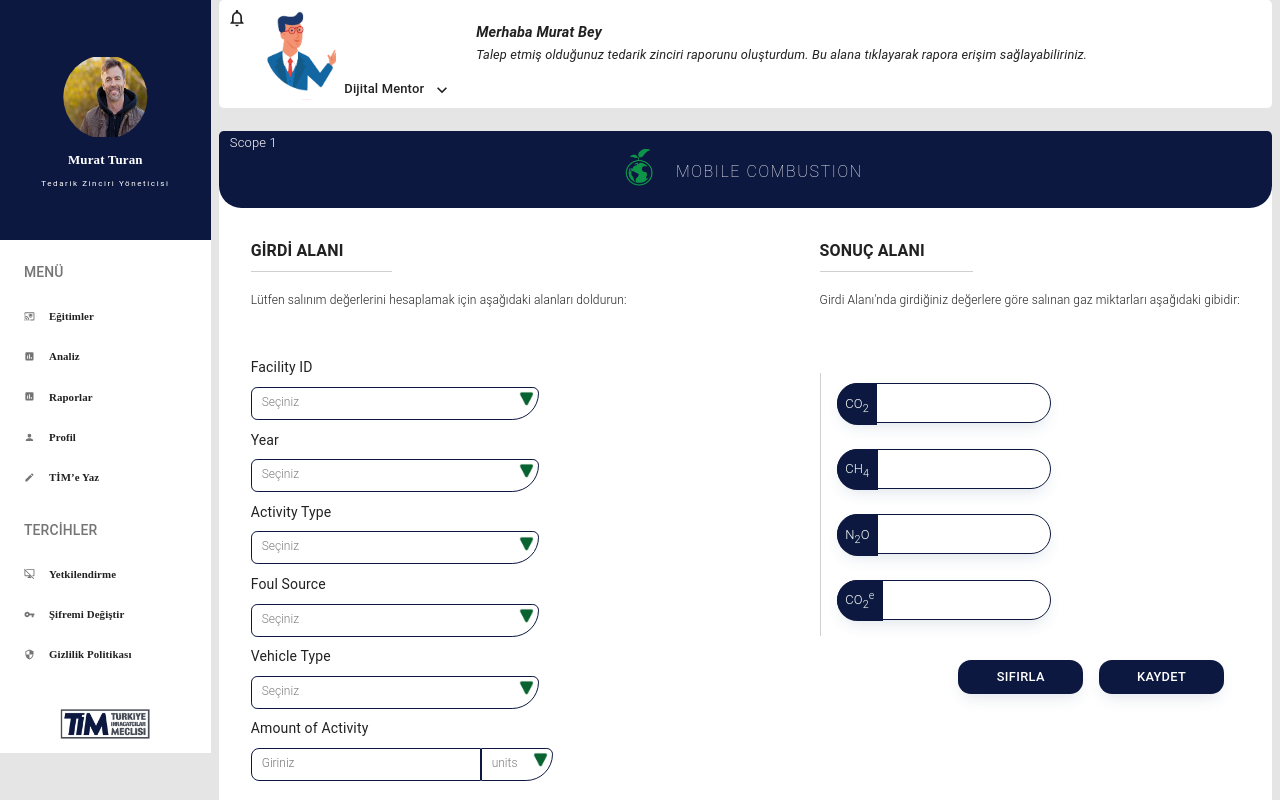
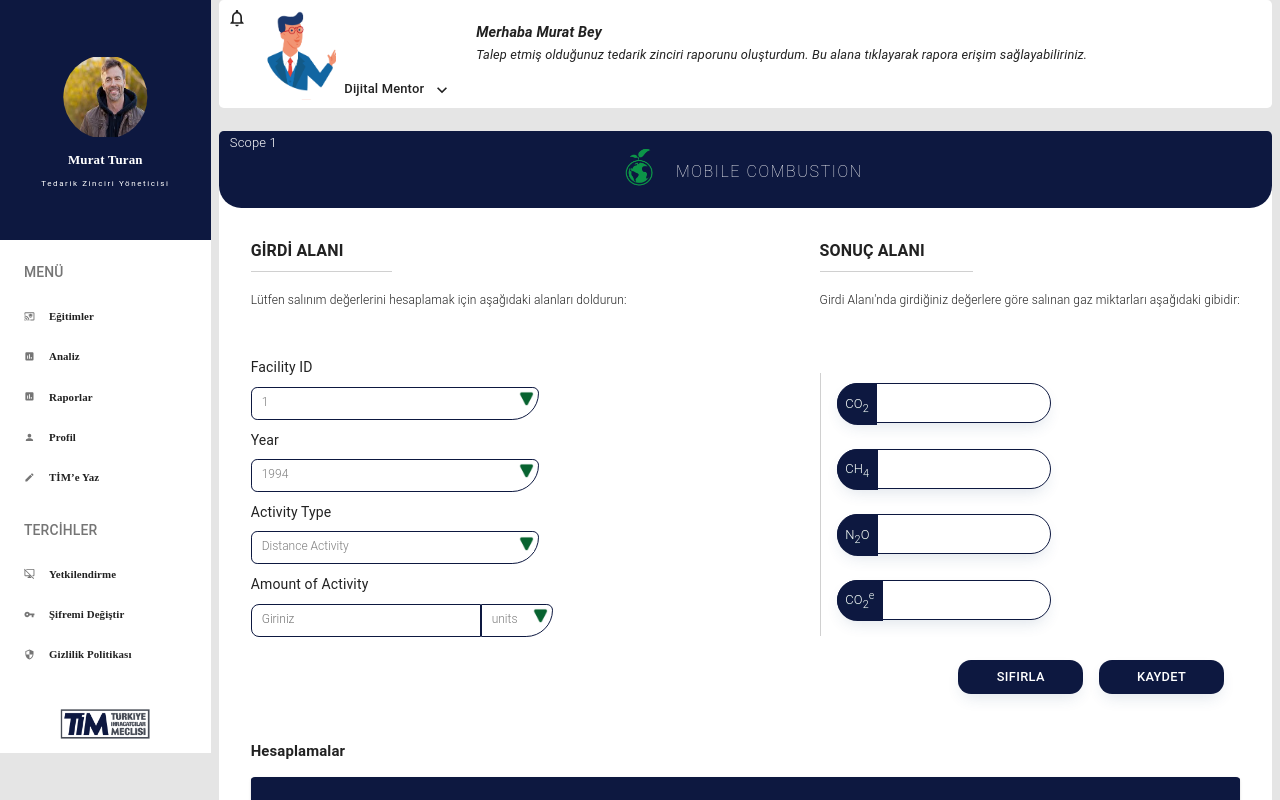
Before and after one commit to Marall-Y/Oscillation-Calculator, a React (Create React App) app: page / in a window 1280 px wide. Shown: the top 800 px of the page. Built offline with nearby package versions, Linux system fonts and the light colour scheme.

Commit message:
api until fuel source

```diff
--- a/src/components/Content/Content.js
+++ b/src/components/Content/Content.js
@@ -8,6 +8,13 @@ import Button from "@material-ui/core/Button";
 import useStyles from "./Style";
 
 const Content = () => {
+  const facilityIDs = [1, 2, 3, 4];
+  const years = [1994, 1998, 2002, 2009, 2016, 2022];
+  const activityTypes = [
+    { id: 4, type: "Distance Activity" },
+    { id: 5, type: "Fuel Use" },
+  ];
+
   const classes = useStyles();
 
   return (
@@ -28,11 +35,11 @@ const Content = () => {
               doldurun:
             </p>
             <div className={classes.calculator__selectBoxes}>
-              <SelectBox label="Facility ID" />
-              <SelectBox label="Year" />
-              <SelectBox label="Activity Type" />
-              <SelectBox label="Foul Source" />
-              <SelectBox label="Vehicle Type" />
+              <SelectBox label="Facility ID" data={facilityIDs} />
+              <SelectBox label="Year" data={years} />
+              <SelectBox label="Activity Type" data={activityTypes} />
+              {/* <SelectBox label="Fule Source" /> */}
+              {/* <SelectBox label="Vehicle Type" /> */}
               <TextBox label="Amount of Activity" />
             </div>
           </div>
--- a/src/components/common/ResultBox/ResultBox.js
+++ b/src/components/common/ResultBox/ResultBox.js
@@ -8,7 +8,7 @@ const ResultBox = ({ label, sub, second_label, third_label }) => {
     <div className={classes.row}>
       <span className={classes.span}>
         <input className={classes.basic_slide} id="name" type="text" disabled />
-        <label for="name" className={classes.label}>
+        <label htmlFor="name" className={classes.label}>
           {label}
           <sub>{sub}</sub>
           <sup>{third_label !== "" ? third_label : ""}</sup>
--- a/src/components/common/SelectBox/SelectBox.js
+++ b/src/components/common/SelectBox/SelectBox.js
@@ -1,36 +1,78 @@
 import useStyles from "./Style";
 import ChevronBottom from "../../../images/chevron.png";
-import React from "react";
+import React, { useState, useEffect } from "react";
 
-const SelectBox = ({ label }) => {
+const SelectBox = ({ label, data }) => {
+  const [dataTypeId, setDataTypeId] = useState("");
+  const [fuelTypes, setFuelTypes] = useState([]);
+  const [fuelSource, setFuelSource] = useState([]);
   const classes = useStyles();
+
+  const typeIdHandler = (event) => {
+    if (event.target.value === "Distance Activity") {
+      setDataTypeId(4);
+    } else {
+      setDataTypeId(5);
+    }
+  };
+
+  useEffect(() => {
+    if (dataTypeId !== "") {
+      fetch(
+        ` http://3.86.79.133/dijital-mentorluk-backend/public/api/fuel-type?data_type_id=${dataTypeId} `
+      ).then((response) => {
+        response.json().then((data) => {
+          setFuelTypes(data.data);
+        });
+      });
+    }
+  }, [dataTypeId]);
+
+  useEffect(() => {
+    if (fuelTypes.length !== 0) {
+      fuelTypes.map((item) => fuelSource.push(item.name));
+      setFuelSource([...new Set(fuelSource)]);
+    }
+  }, [fuelTypes]);
+
+  console.log("fuelSourc", fuelSource);
 
   return (
     <div>
-      <label for="styledSelect1">
+      <label htmlFor="styledSelect1">
         {label}
         <div className={classes.custom_select}>
+          {data[0].type !== "" ? (
+            <select
+              id="styledSelect1"
+              name="options"
+              className={classes.select_options}
+              onChange={typeIdHandler}
+            >
+              {data.map((item, index) => {
+                return (
+                  <option className={classes.select_option} key={index}>
+                    {item.type || item}
+                  </option>
+                );
+              })}
+            </select>
+          ) : (
             <select
               id="styledSelect1"
               name="options"
               className={classes.select_options}
             >
-            <option value="" className={classes.select_option}>
-              Seçiniz
+              {data.map((item, index) => {
+                return (
+                  <option className={classes.select_option} key={index}>
+                    {item}
                   </option>
-            <option value="1" className={classes.select_option}>
-              Option 1
-            </option>
-            <option value="2" className={classes.select_option}>
-              Option 2
-            </option>
-            <option value="3" className={classes.select_option}>
-              Option 3
-            </option>
-            <option value="4" className={classes.select_option}>
-              Option 4
-            </option>
+                );
+              })}
             </select>
+          )}
+
           <img src={ChevronBottom} className={classes.select_icon} />
         </div>
       </label>
--- a/src/components/common/Table/Table.js
+++ b/src/components/common/Table/Table.js
@@ -18,7 +18,6 @@ const TableBox = () => {
         <Table className={classes.table} aria-label="simple table">
           <TableHead className={classes.table__header}>
             <TableRow className={classes.table__headerRow}>
-              <TableCell>Paper</TableCell>
               <TableCell align="center">Facilty ID</TableCell>
               <TableCell align="center">Year</TableCell>
               <TableCell align="center">Fuel</TableCell>
@@ -43,7 +42,6 @@ const TableBox = () => {
           <TableBody>
             <TableRow>
               <TableCell component="th" scope="row"></TableCell>
-              <TableCell align="center"></TableCell>
               <TableCell align="center"></TableCell>
               <TableCell align="center"></TableCell>
               <TableCell align="center"></TableCell>
--- a/src/components/common/TextBox/TextBox.js
+++ b/src/components/common/TextBox/TextBox.js
@@ -8,7 +8,7 @@ const TextBox = ({ label }) => {
 
   return (
     <div>
-      <label for="styledSelect1">
+      <label htmlFor="styledSelect1">
         {label}
         <div className={classes.custom_container}>
           <div className={classes.custom_select}>
```
Lines whose indentation alone changed are shown as unchanged.
